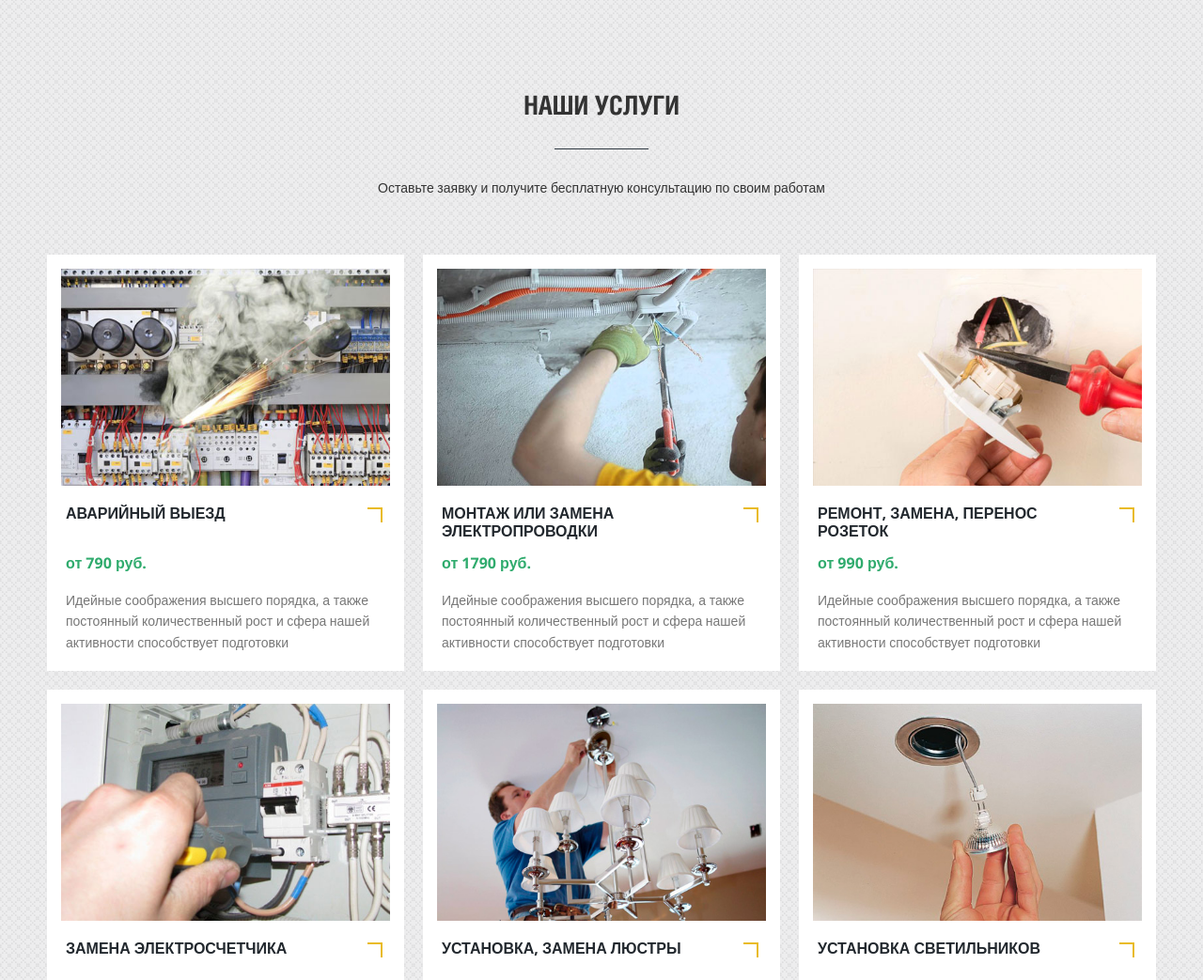
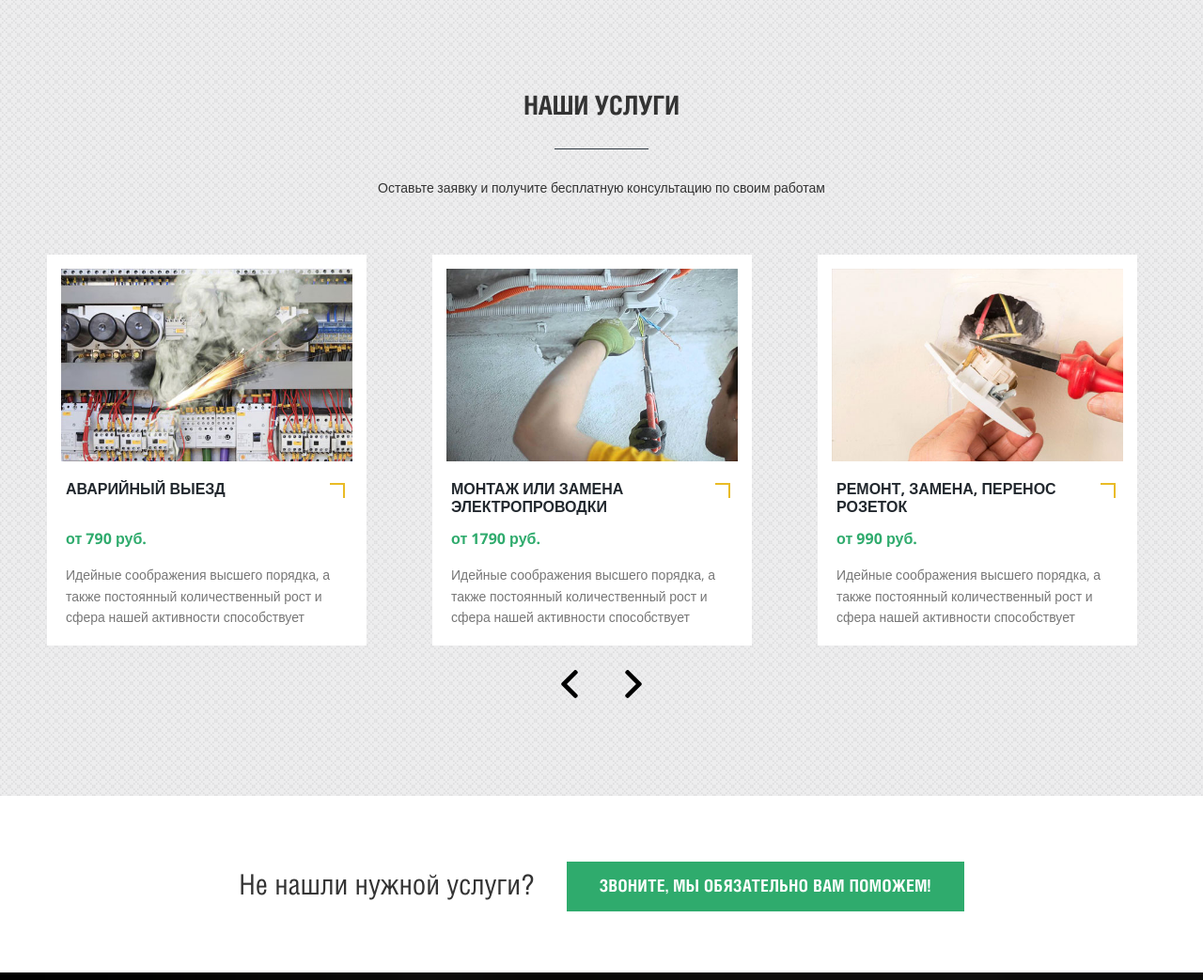
Before and after one commit to Kamilla289/JS-Diplom, a website built with webpack: page dist/index.html in a window 1280 px wide. Shown: the part 503-1546 px from the top of the page at 94% size. Built offline with nearby package versions, Linux system fonts and the light colour scheme; files whose address does not match are found by name.

Commit message:
add: swiper and fix func

```diff
--- a/package.json
+++ b/package.json
@@ -14,5 +14,8 @@
     "webpack": "^5.96.1",
     "webpack-cli": "^5.1.4",
     "webpack-dev-server": "^5.1.0"
+  },
+  "dependencies": {
+    "swiper": "^11.1.15"
   }
 }
--- a/src/index.js
+++ b/src/index.js
@@ -4,6 +4,7 @@ import arrowUp from './modules/arrowUp'
 import topMenu from './modules/topMenu'
 import slider from './modules/slider'
 import sendForm from './modules/sendForm'
+import carousel from './modules/swiper'
 
 
 modal()
@@ -12,3 +13,4 @@ arrowUp()
 topMenu()
 slider()
 sendForm()
+carousel()
--- a/src/modules/helpers.js
+++ b/src/modules/helpers.js
@@ -1,16 +1,16 @@
- const animate = ({timing, draw, duration}) =>{
+ const animate = ({timing, draw, duration}) => {
 
   let start = performance.now();
 
   requestAnimationFrame(function animate(time) {
-    // timeFraction изменяется от 0 до 1
+
     let timeFraction = (time - start) / duration;
     if (timeFraction > 1) timeFraction = 1;
 
-    // вычисление текущего состояния анимации
+
     let progress = timing(timeFraction);
 
-    draw(progress); // отрисовать её
+    draw(progress);
 
     if (timeFraction < 1) {
       requestAnimationFrame(animate);
--- /dev/null
+++ b/src/modules/swiper.js
@@ -0,0 +1,31 @@
+import Swiper from 'swiper';
+import { Navigation } from 'swiper/modules';
+
+const carousel = () => {
+  const swiper = new Swiper('.swiper', {
+    modules: [Navigation],
+    loop: true,
+    slidesPerView: 3,
+    spaceBetween: 10,
+    navigation: {
+      nextEl: '.swiper-button-next',
+      prevEl: '.swiper-button-prev',
+    },
+    breakpoints: {
+      640: {
+        slidesPerView: 1,
+        spaceBetween: 20,
+      },
+      768: {
+        slidesPerView: 2,
+        spaceBetween: 40,
+      },
+      1024: {
+        slidesPerView: 3,
+        spaceBetween: 50,
+      },
+    },
+  });
+}
+
+export default carousel;
```
Also changed, not shown: dist/css/style.css, dist/index.html, dist/js/main.js.
